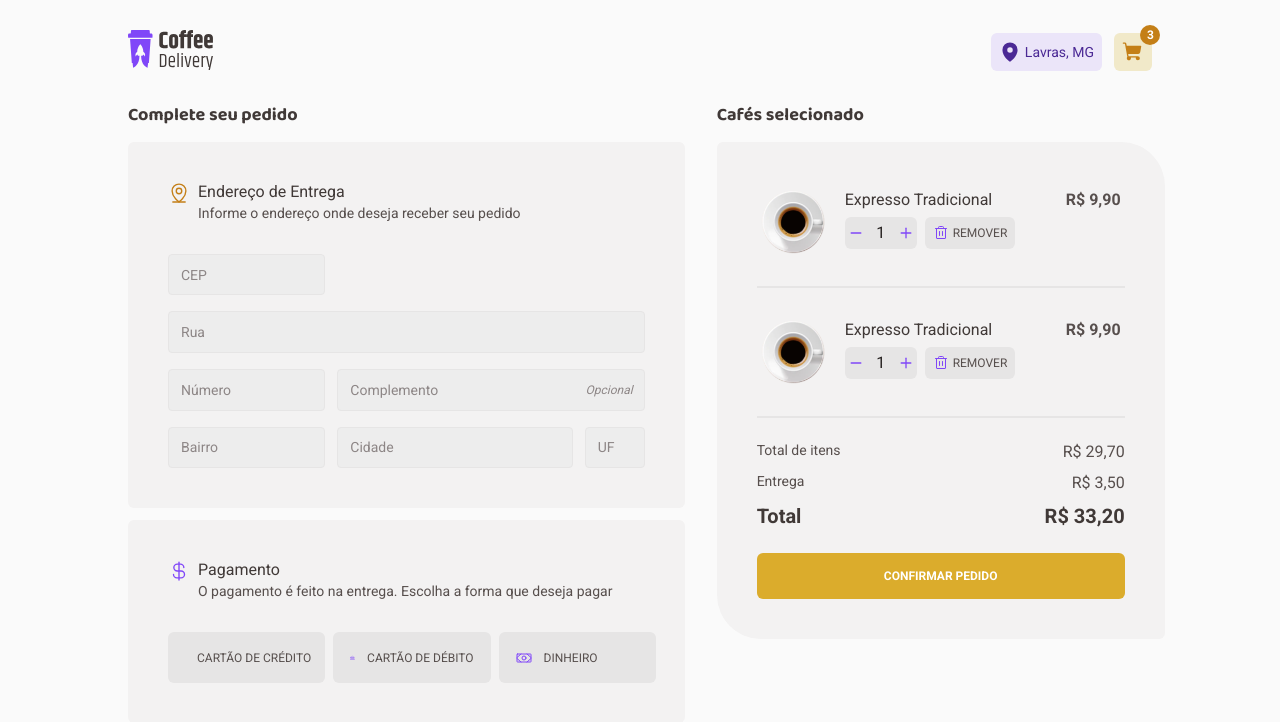
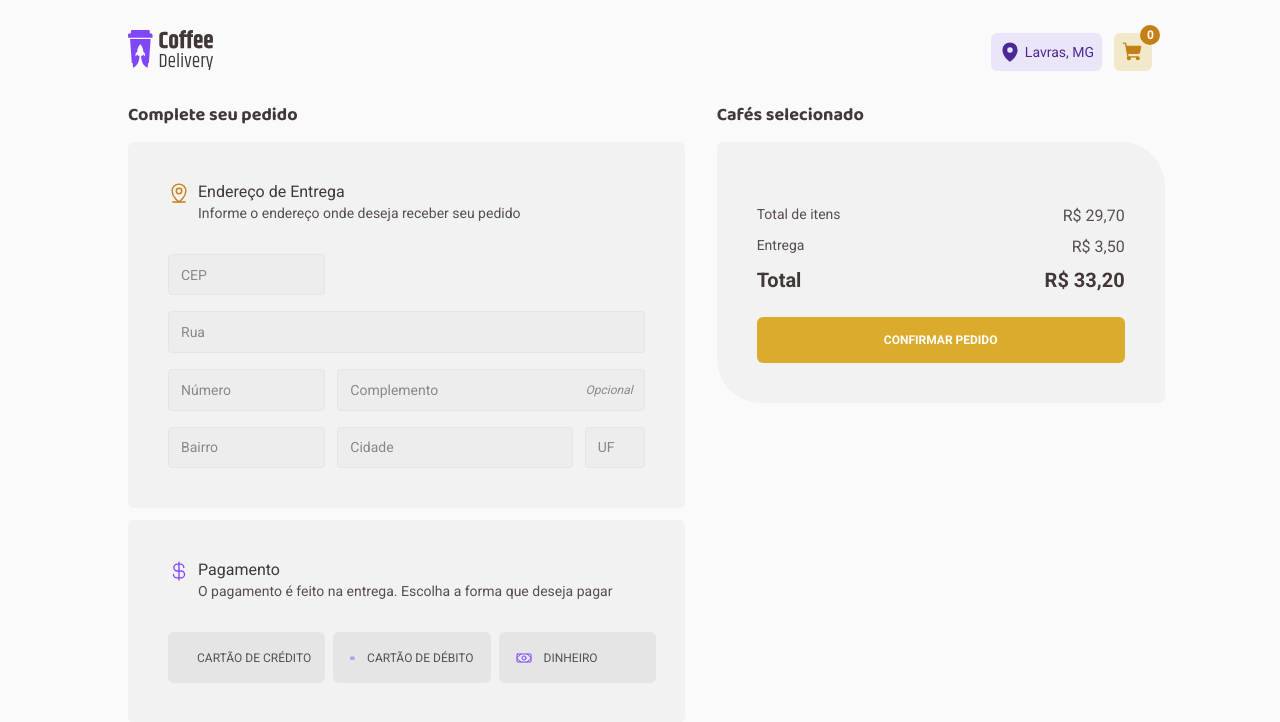
Before and after one commit to jfernandesdev/coffee-delivery, a React (Vite) app: page /checkout in a window 1280 px wide. Shown: the top 722 px of the page. Built offline with nearby package versions, Linux system fonts and the light colour scheme.

Commit message:
FEAT: add a product to cart and list at checkout

```diff
--- a/src/App.tsx
+++ b/src/App.tsx
@@ -1,6 +1,8 @@
 import { ThemeProvider } from 'styled-components'
 import { BrowserRouter } from 'react-router-dom'
 import { Router } from './Router'
+
+import { CartProvider } from './hooks/useCart'
 
 import { GlobalStyle } from './styles/global'
 import { defaultTheme } from './styles/themes/default'
@@ -9,7 +11,9 @@ export function App() {
   return (
     <ThemeProvider theme={defaultTheme}>
       <BrowserRouter>
-        <Router />
+        <CartProvider>
+          <Router />
+        </CartProvider>
       </BrowserRouter>
       <GlobalStyle />
     </ThemeProvider>
--- a/src/components/CoffeeCard/index.tsx
+++ b/src/components/CoffeeCard/index.tsx
@@ -12,12 +12,11 @@ import {
 } from './styles'
 
 import { CountButton } from '../CountButton'
-
-import { NavLink } from 'react-router-dom'
+import { useCart } from '../../hooks/useCart'
 
 interface CoffeeCardProps {
   product: {
-    slug: string
+    id: string
     title: string
     description: string
     tags: string[]
@@ -27,6 +26,12 @@ interface CoffeeCardProps {
 }
 
 export function CoffeeCard({ product }: CoffeeCardProps) {
+  const { addProduct } = useCart()
+
+  function handleAddProduct(id: string) {
+    addProduct(id)
+  }
+
   return (
     <Card>
       <CardHeader>
@@ -51,11 +56,13 @@ export function CoffeeCard({ product }: CoffeeCardProps) {
         <ButtonsWrapper>
           <CountButton />
 
-          <NavLink to="checkout">
-            <CartButton type="button" title="Adicionar no carrinho">
-              <ShoppingCart weight="fill" size={22} />
-            </CartButton>
-          </NavLink>
+          <CartButton
+            type="button"
+            title="Adicionar no carrinho"
+            onClick={() => handleAddProduct(product.id)}
+          >
+            <ShoppingCart weight="fill" size={22} />
+          </CartButton>
         </ButtonsWrapper>
       </CardFooter>
     </Card>
--- a/src/components/Header/index.tsx
+++ b/src/components/Header/index.tsx
@@ -4,12 +4,15 @@ import { MapPin, ShoppingCart } from 'phosphor-react'
 
 import logoCoffeeDelivery from '../../assets/logo-coffee-delivery.svg'
 import { NavLink } from 'react-router-dom'
+import { useCart } from '../../hooks/useCart'
 
 interface HeaderProps {
   hasFixed?: boolean
 }
 
 export function Header({ hasFixed = false }: HeaderProps) {
+  const { cart } = useCart()
+
   return (
     <ContainerNav className={hasFixed ? 'navbarFixed' : ''}>
       <NavLink to="/">
@@ -24,7 +27,7 @@ export function Header({ hasFixed = false }: HeaderProps) {
         <NavLink to="checkout">
           <CartButton type="button">
             <ShoppingCart weight="fill" size={22} />
-            <span>3</span>
+            <span>{cart ? cart.length : '0'}</span>
           </CartButton>
         </NavLink>
       </div>
--- /dev/null
+++ b/src/hooks/useCart.tsx
@@ -0,0 +1,68 @@
+import { createContext, ReactNode, useContext, useState } from 'react'
+import { api } from '../services/api'
+
+interface Product {
+  id: string
+  title: string
+  description: string
+  tags: string[]
+  price: number
+  image: string
+  amount: number
+}
+
+interface CartContextData {
+  cart: Product[]
+  addProduct: (productId: string) => Promise<void>
+}
+
+interface CartProviderProps {
+  children: ReactNode
+}
+
+const CartContext = createContext<CartContextData>({} as CartContextData)
+
+export function CartProvider({ children }: CartProviderProps) {
+  const [cart, setCart] = useState<Product[]>([])
+
+  const addProduct = async (productId: string) => {
+    try {
+      const updatedCart = [...cart]
+      const productExists = updatedCart.find(
+        (product) => product.id === productId,
+      )
+
+      const currentAmount = productExists ? productExists.amount : 0
+      const amount = currentAmount + 1
+
+      if (productExists) {
+        productExists.amount = amount
+      } else {
+        const product = await api.get(`/products/${productId}`)
+
+        const newProduct = {
+          ...product.data,
+          amount: 1,
+        }
+
+        updatedCart.push(newProduct)
+      }
+
+      setCart(updatedCart)
+    } catch {
+      console.log('Erro na adição do produto')
+    }
+  }
+
+  return (
+    <CartContext.Provider value={{ cart, addProduct }}>
+      {children}
+    </CartContext.Provider>
+  )
+}
+
+export function useCart(): CartContextData {
+  const context = useContext(CartContext)
+
+  return context
+}
--- a/src/pages/Checkout/index.tsx
+++ b/src/pages/Checkout/index.tsx
@@ -7,8 +7,9 @@ import {
   Trash,
 } from 'phosphor-react'
 
-import expresso from '../../assets/expresso.png'
 import { CountButton } from '../../components/CountButton'
+import { useCart } from '../../hooks/useCart'
+import { formatPrice } from '../../utils/formatPrice'
 
 import {
   FormContainer,
@@ -24,9 +25,12 @@ import {
   CoffeeSelectedItem,
   TotalOrder,
   RemoveButton,
+  ListCart,
 } from './styles'
 
 export function Checkout() {
+  const { cart } = useCart()
+
   return (
     <FormContainer action="checkout/success">
       <div>
@@ -127,12 +131,14 @@ export function Checkout() {
         <SectionTitle>Cafés selecionado</SectionTitle>
 
         <CoffeeSelectedWrapper>
-          <CoffeeSelectedItem>
+          <ListCart>
+            {cart.map((item) => (
+              <CoffeeSelectedItem key={item.id}>
                 <div>
-              <img src={expresso} alt="" />
+                  <img src={item.image} alt={item.title} />
 
                   <div className="infoOrder">
-                <span className="productName">Expresso Tradicional</span>
+                    <span className="productName">{item.title}</span>
                     <div className="btnActions">
                       <CountButton />
                       <RemoveButton type="button">
@@ -142,30 +148,10 @@ export function Checkout() {
                   </div>
                 </div>
 
-            <span className="price">R$ 9,90</span>
+                <span className="price">R$ {formatPrice(item.price)}</span>
               </CoffeeSelectedItem>
-
-          <hr />
-
-          <CoffeeSelectedItem>
-            <div>
-              <img src={expresso} alt="" />
-
-              <div className="infoOrder">
-                <span className="productName">Expresso Tradicional</span>
-                <div className="btnActions">
-                  <CountButton />
-                  <RemoveButton type="button">
-                    <Trash size={16} /> REMOVER
-                  </RemoveButton>
-                </div>
-              </div>
-            </div>
-
-            <span className="price">R$ 9,90</span>
-          </CoffeeSelectedItem>
-
-          <hr />
+            ))}
+          </ListCart>
 
           <TotalOrder>
             <div>
--- a/src/pages/Checkout/styles.ts
+++ b/src/pages/Checkout/styles.ts
@@ -186,18 +186,14 @@ export const CoffeeSelectedWrapper = styled.div`
   display: flex;
   flex-direction: column;
   gap: 1.5rem;
-
-  hr {
-    height: 0;
-    border: 1px solid ${(props) => props.theme['base-button']};
-  }
 `
 
 export const CoffeeSelectedItem = styled.div`
   display: flex;
   align-items: flex-start;
   justify-content: space-between;
-  padding: 0.5rem 0.25rem;
+  padding: 0.5rem 0.25rem 1.5rem;
+  border-bottom: 1px solid ${(props) => props.theme['base-button']};
 
   > div {
     display: flex;
@@ -298,3 +294,9 @@ export const RemoveButton = styled.button`
     color: ${(props) => props.theme.purple};
   }
 `
+
+export const ListCart = styled.div`
+  overflow-y: scroll;
+  max-height: 250px;
+  margin-right: -0.5rem;
+`
--- a/src/pages/Home/index.tsx
+++ b/src/pages/Home/index.tsx
@@ -19,7 +19,7 @@ import {
 import mockupHome from '../../assets/banner-intro.png'
 
 interface Product {
-  slug: string
+  id: string
   title: string
   description: string
   tags: string[]
@@ -101,7 +101,7 @@ export function Home() {
 
         <ListProducts>
           {products.map((product) => (
-            <CoffeeCard product={product} key={product.slug} />
+            <CoffeeCard product={product} key={product.id} />
           ))}
         </ListProducts>
       </ContainerProducts>
--- a/src/styles/global.ts
+++ b/src/styles/global.ts
@@ -7,16 +7,16 @@ export const GlobalStyle = createGlobalStyle`
     box-sizing: border-box;
 
     &::-webkit-scrollbar {
-      width: 6px;
-      height: 6px;
+      width: 10px;
+      height: 4px;
     }
     &::-webkit-scrollbar-track {
       background: transparent;
     }
     &::-webkit-scrollbar-thumb {
-      background-color: ${(props) => props.theme['base-label']};
+      background-color: ${(props) => props.theme['base-hover']};
       border-radius: 20px;
-      border: 0.9px solid ${(props) => props.theme.background};
+      border: 3.5px solid ${(props) => props.theme['base-card']};
     }
   }
 
```
Also changed, not shown: server.json (+14 -14 lines). Lines whose indentation alone changed are shown as unchanged.
